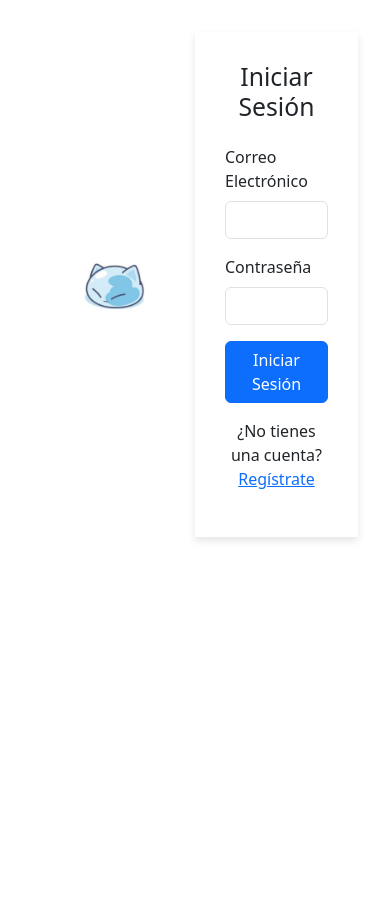
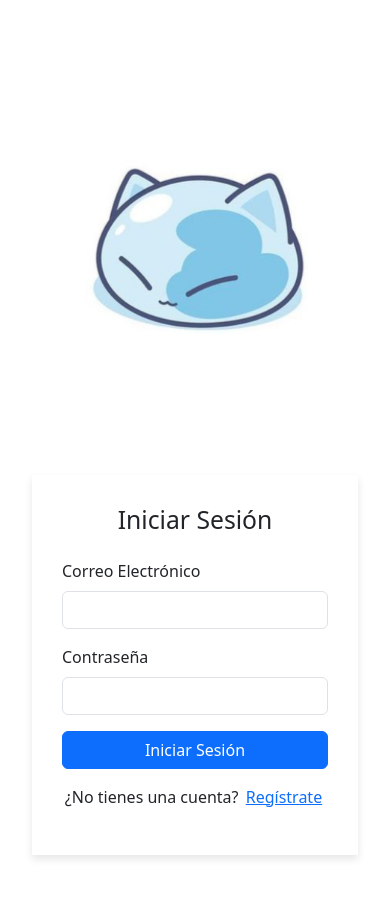
Before and after one commit to FerFabianReyes/proyectoPrograWeb, a Vue app: page / in a window 390 px wide. Shown: the top 898 px of the page. Before the commit the page ends 844 px from the top, so only its background shows below. Built offline with nearby package versions, Linux system fonts and the light colour scheme.

Commit message:
inicia seción y lleva a la principal

```diff
--- a/src/components/inicioSecion.vue
+++ b/src/components/inicioSecion.vue
@@ -6,14 +6,18 @@
     <div class="form-section">
       <div class="login-card">
         <h2 class="text-center mb-4">Iniciar Sesión</h2>
-        <form @submit.prevent="iniciarSesion">
+        <!-- Mensaje de alerta -->
+        <div v-if="alerta.mensaje" class="alert" :class="alerta.tipo">
+          {{ alerta.mensaje }}
+        </div>
+        <form @submit.prevent="validar">
           <div class="mb-3">
             <label for="email" class="form-label">Correo Electrónico</label>
-            <input type="email" class="form-control" id="email" v-model="email" required>
+            <input type="email" class="form-control" id="email" v-model="login.email" required>
           </div>
           <div class="mb-3">
             <label for="password" class="form-label">Contraseña</label>
-            <input type="password" class="form-control" id="password" v-model="password" required>
+            <input type="password" class="form-control" id="password" v-model="login.password" required>
           </div>
           <button type="submit" class="btn btn-primary w-100">Iniciar Sesión</button>
         </form>
@@ -31,7 +35,7 @@
   data() {
     return {
       login: {
-          userName: '',
+        email: '',
         password: ''
       },
       alerta: {
@@ -44,15 +48,25 @@
       const usuarios = JSON.parse(localStorage.getItem('usuarios')) || [];
 
       const encontrado = usuarios.find(
-          u => u.usuario === this.login.userName && u.contrasena === this.login.password
+        u => u.email === this.login.email && u.password === this.login.password
       );
 
       if (encontrado) {
-          this.$router.push('/Menu'); // Redirigir a la página de menú
+        this.$router.push('/principal');
       } else {
-          this.alerta.mensaje = 'Usuario o contraseña incorrectos';
+        this.mostrarAlerta('Usuario o contraseña incorrectos', 'alert-danger');
         this.limpiarControles();
       }
+    },
+    mostrarAlerta(mensaje, tipo) {
+      this.alerta.mensaje = mensaje;
+      this.alerta.tipo = tipo;
+
+      // Limpiar alerta después de 5 segundos
+      setTimeout(() => {
+        this.alerta.mensaje = '';
+        this.alerta.tipo = '';
+      }, 5000);
     }
   }
 };
@@ -90,4 +104,35 @@
   padding: 30px;
   box-shadow: 0 4px 8px rgba(0, 0, 0, 0.1);
 }
+
+.alert {
+  padding: 0.75rem 1.25rem;
+  margin-bottom: 1rem;
+  border: 1px solid transparent;
+  border-radius: 0.25rem;
+}
+
+.alert-success {
+  color: #155724;
+  background-color: #d4edda;
+  border-color: #c3e6cb;
+}
+
+.alert-danger {
+  color: #721c24;
+  background-color: #f8d7da;
+  border-color: #f5c6cb;
+}
+
+@media (max-width: 768px) {
+  .login-container {
+    flex-direction: column;
+  }
+
+  .logo-section,
+  .form-section {
+    width: 100%;
+    min-height: 50vh;
+  }
+}
 </style>
--- /dev/null
+++ b/src/components/principal.vue
@@ -0,0 +1,3 @@
+<template>
+    <h1>principal</h1>
+</template>
--- a/src/router/index.js
+++ b/src/router/index.js
@@ -1,6 +1,7 @@
 import { createRouter, createWebHistory } from 'vue-router'
 import inicioSecion from '../components/inicioSecion.vue'
 import registro from '../components/registro.vue'
+import principal from '@/components/principal.vue'
 
 const router = createRouter({
   history: createWebHistory(import.meta.env.BASE_URL),
@@ -15,6 +16,11 @@ const router = createRouter({
       name: 'registro',
       component: registro,
     },
+    {
+      path: '/principal',
+      name: 'principal',
+      component: principal,
+    },
   ],
 })
 
```
Lines whose indentation alone changed are shown as unchanged.
